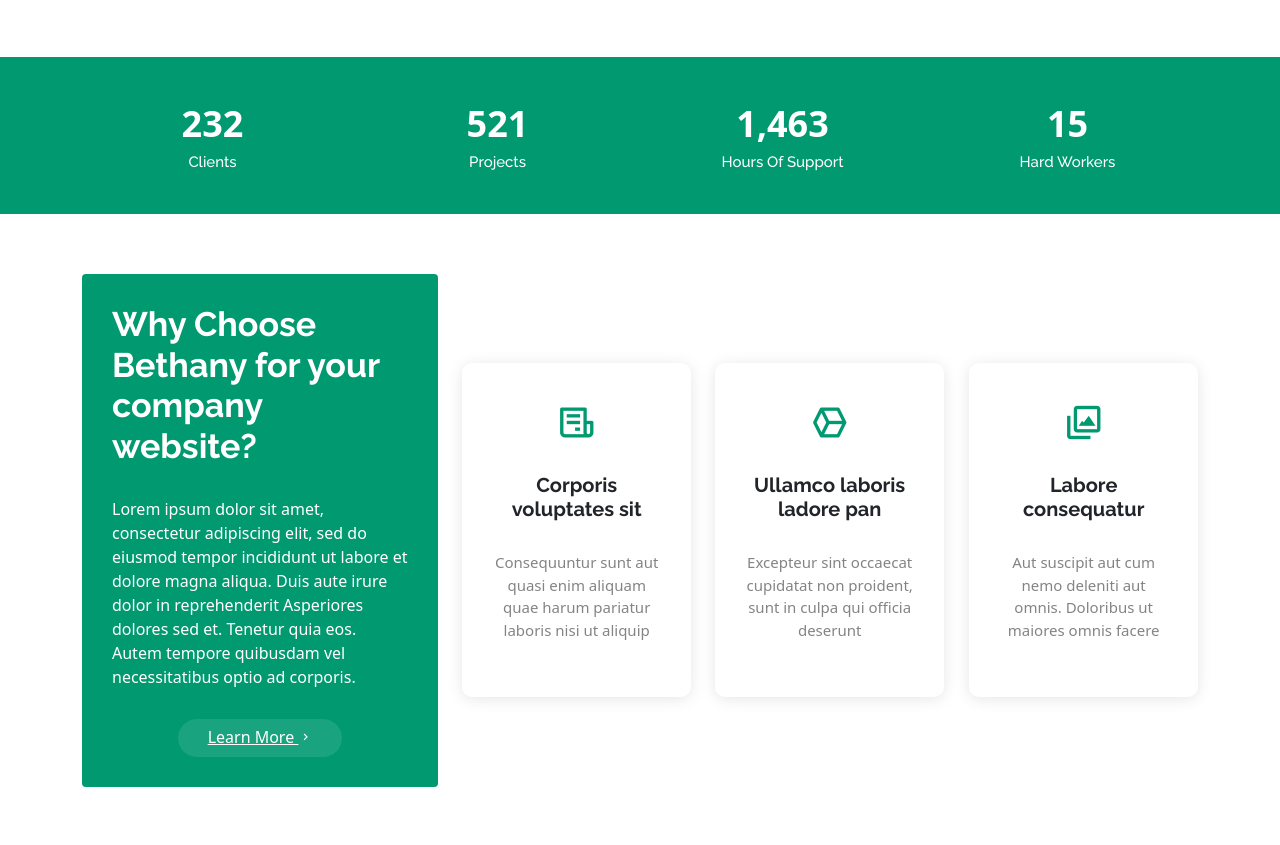
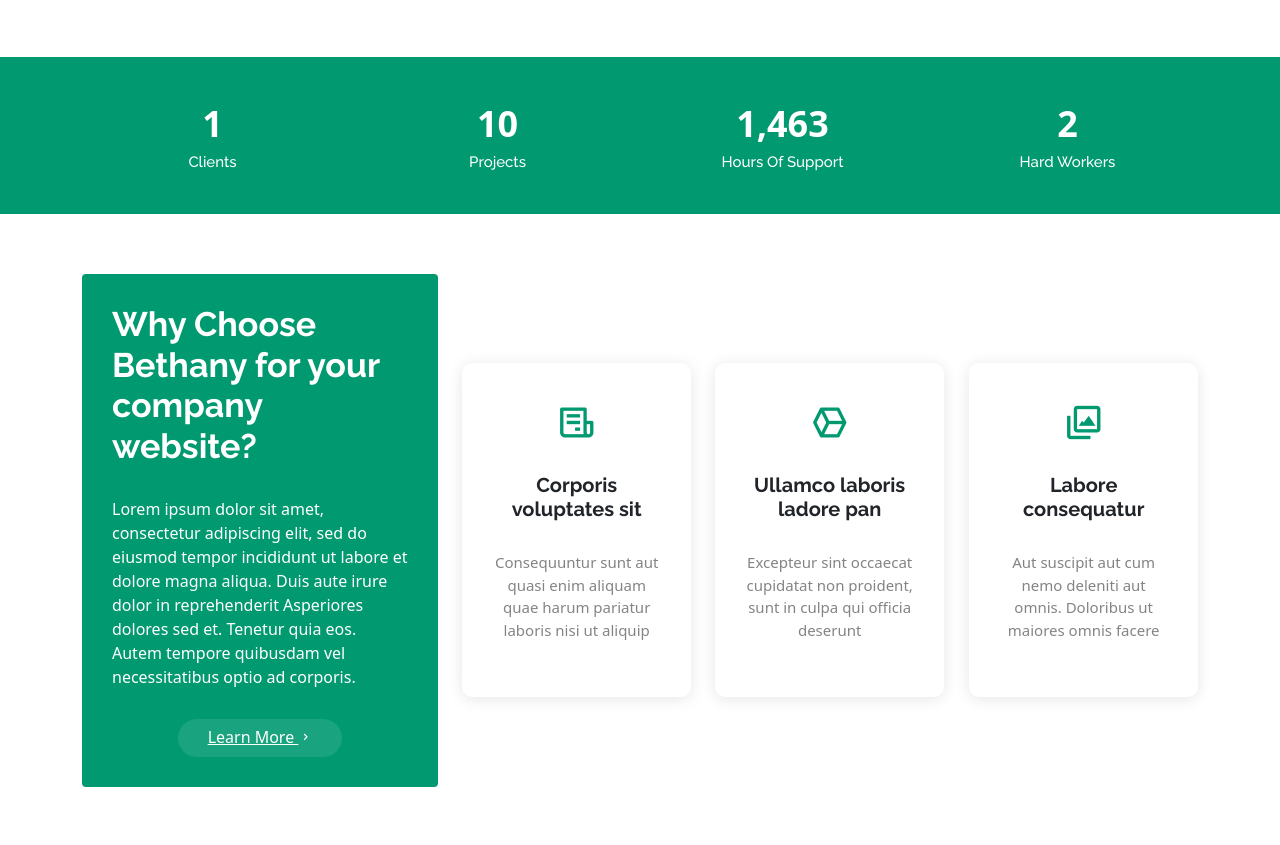
Before and after one commit to tutoringminds/web, a website with bundled scripts: page index.html in a window 1280 px wide. Shown: the part 1081-1926 px from the top of the page. Built offline with nearby package versions, Linux system fonts and the light colour scheme; a script that the page names is missing.

Commit message:
updated numbers

```diff
--- a/index.html
+++ b/index.html
@@ -164,12 +164,12 @@
         <div class="row counters">
 
           <div class="col-lg-3 col-6 text-center">
-            <span data-toggle="counter-up">232</span>
+            <span data-toggle="counter-up">01</span>
             <p>Clients</p>
           </div>
 
           <div class="col-lg-3 col-6 text-center">
-            <span data-toggle="counter-up">521</span>
+            <span data-toggle="counter-up">10</span>
             <p>Projects</p>
           </div>
 
@@ -179,7 +179,7 @@
           </div>
 
           <div class="col-lg-3 col-6 text-center">
-            <span data-toggle="counter-up">15</span>
+            <span data-toggle="counter-up">2</span>
             <p>Hard Workers</p>
           </div>
 
```
